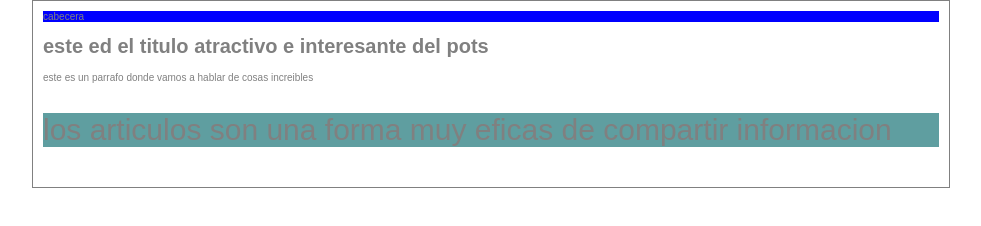
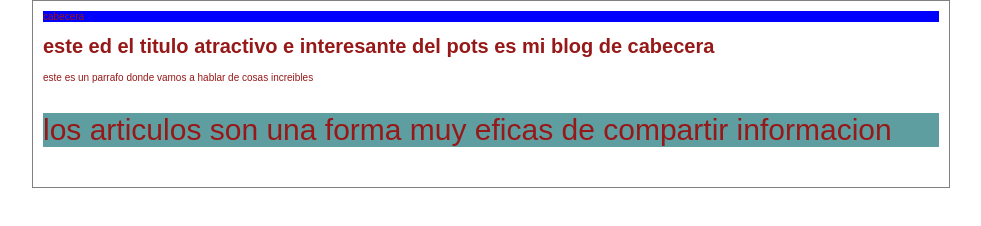
Before and after one commit to jesusorduz/hyperb-og, a plain HTML site: page index.html in a window 1280 px wide. Shown: the whole page, without its empty margins (149-1130 px from the left). Drawn offline with Linux system fonts and the light colour scheme.

Commit message:
modifique la cabecera y el color del texto

```diff
--- a/css/styles.css
+++ b/css/styles.css
@@ -1,5 +1,5 @@
 body{
-    color:gray;
+    color:rgb(151, 24, 24);
     text-align: center;
     font-family: Arial, Helvetica, sans-serif;
     font-size: 10px;
--- a/index.html
+++ b/index.html
@@ -12,7 +12,7 @@
         <div id="cabecera">
             cabecera
         </div>
-        <h1>este ed el titulo atractivo e interesante del pots </h1>
+        <h1>este ed el titulo atractivo e interesante del pots es mi blog de cabecera </h1>
         <p>este es un parrafo donde vamos a hablar de cosas increibles</p>
         <p class="principal">
             los articulos son una forma muy eficas de compartir informacion</p>
```
